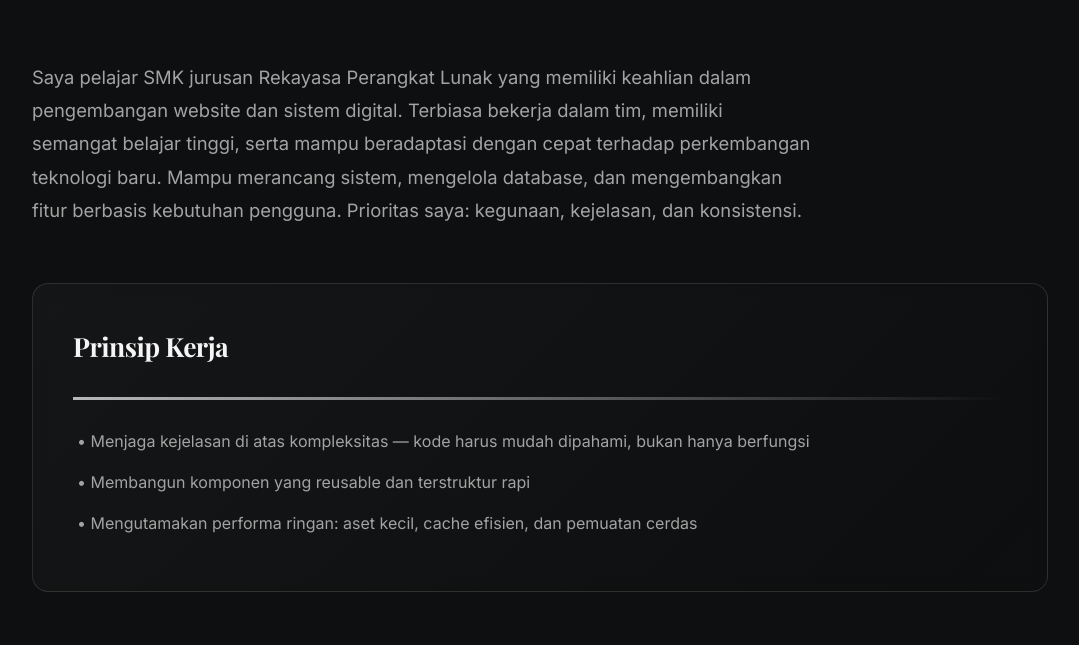
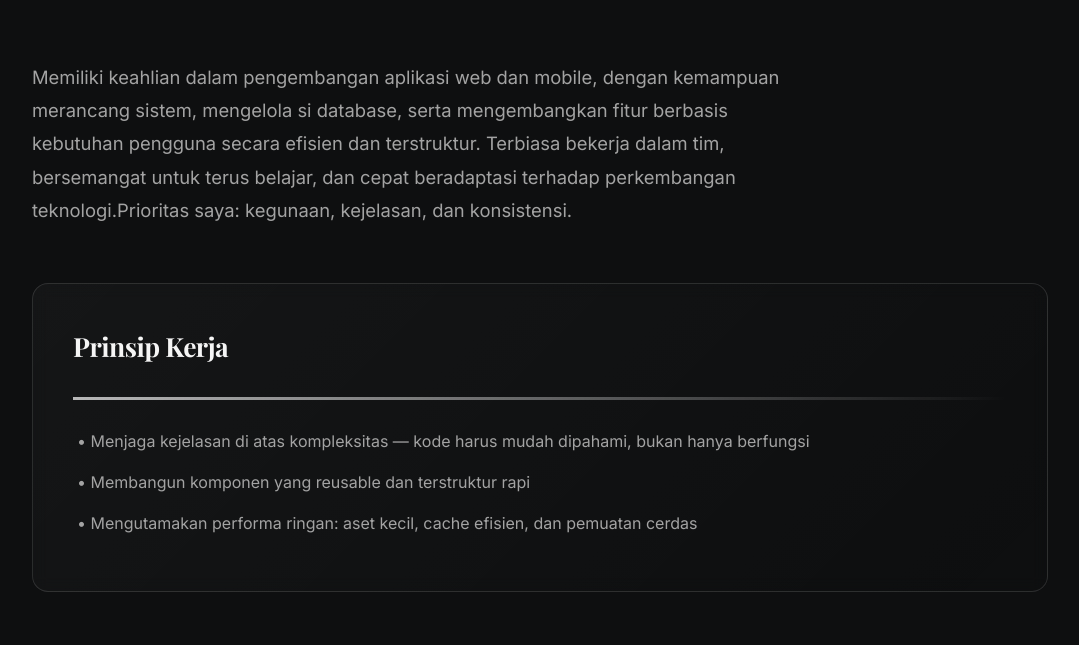
Before and after one commit to sdiemas/dimasaditya, a plain HTML site: page index.html in a window 1280 px wide. Shown: the part 1871-2516 px from the top of the page, without its empty margins (100-1179 px from the left). Drawn offline with nearby package versions, Linux system fonts and the light colour scheme.

Commit message:
Update index.html

```diff
--- a/index.html
+++ b/index.html
@@ -455,8 +455,7 @@
     <div class="container">
       <h2 class="section-title fade-in">Tentang</h2>
       <p class="fade-in" style="font-size:1.15rem; margin-bottom:56px; max-width:780px; line-height:1.8; color:var(--muted);">
-        Saya pelajar SMK jurusan Rekayasa Perangkat Lunak yang memiliki keahlian dalam pengembangan website dan sistem digital. Terbiasa bekerja dalam tim, memiliki semangat belajar tinggi, serta mampu beradaptasi dengan cepat terhadap perkembangan teknologi baru. Mampu merancang sistem, mengelola database, dan mengembangkan fitur berbasis kebutuhan pengguna.
-        Prioritas saya: kegunaan, kejelasan, dan konsistensi.
+         Memiliki keahlian dalam pengembangan aplikasi web dan mobile, dengan kemampuan merancang sistem, mengelola si database, serta mengembangkan fitur berbasis kebutuhan pengguna secara efisien dan terstruktur. Terbiasa bekerja dalam tim, bersemangat untuk terus belajar, dan cepat beradaptasi terhadap perkembangan teknologi.Prioritas saya: kegunaan, kejelasan, dan konsistensi.
       </p>
 
       <div class="about-box fade-in">
```
